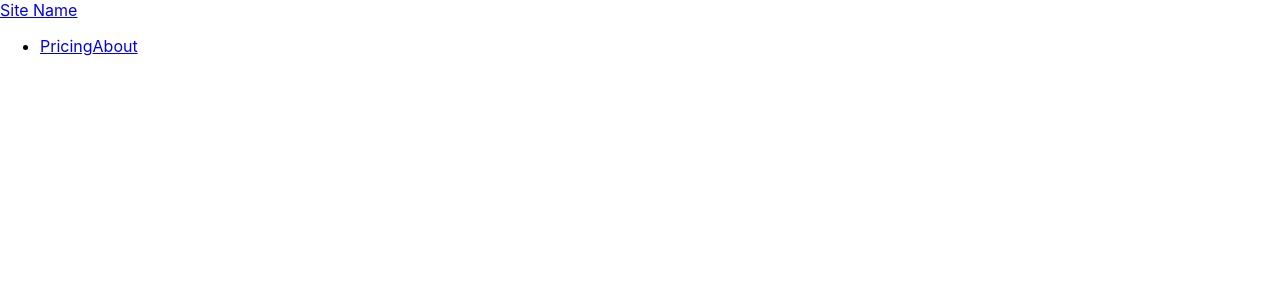
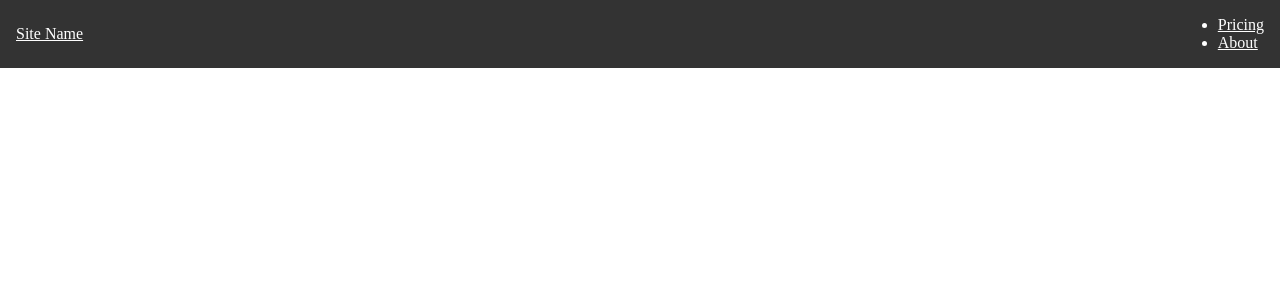
Before and after one commit to Gazwai/react-navbar-routing, a React (Create React App) app: page / in a window 1280 px wide. Shown: the top 300 px of the page. Built offline with nearby package versions, Linux system fonts and the light colour scheme.

Commit message:
started on styyling

```diff
--- a/src/Navbar.js
+++ b/src/Navbar.js
@@ -4,6 +4,8 @@
     <ul>
       <li>
         <a href="/pricing">Pricing</a>
+      </li>
+      <li>
         <a href="/about">About</a>
       </li>
     </ul>
--- a/src/index.js
+++ b/src/index.js
@@ -1,6 +1,6 @@
 import React from 'react';
 import ReactDOM from 'react-dom/client';
-import './index.css';
+import './styles.css';
 import App from './App';
 import reportWebVitals from './reportWebVitals';
 
--- /dev/null
+++ b/src/styles.css
@@ -0,0 +1,21 @@
+* {
+  box-sizing: border-box;
+}
+
+body {
+  margin: 0;
+}
+
+.nav {
+  background-color: #333;
+  color: white;
+  display: flex;
+  justify-content: space-between;
+  align-items: center;
+  gap: 2rem;
+  padding: 0 1rem;
+}
+
+.nav a {
+  color: inherit;
+}
```
